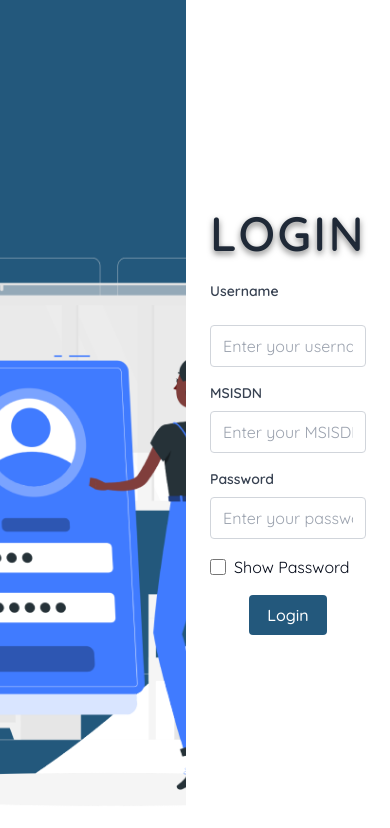
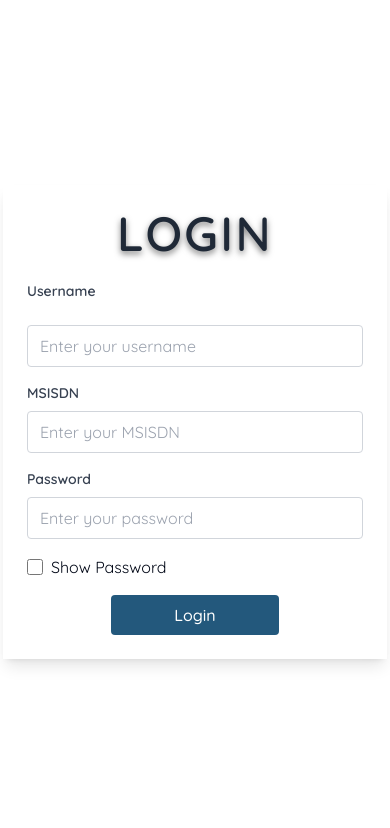
Before and after one commit to JayrTlcfzc/MerchantGUI, a React (Vite) app: page / in a window 390 px wide. Shown: the top 828 px of the page. Built offline with nearby package versions, Linux system fonts and the light colour scheme.

Commit message:
Update Login.jsx

```diff
--- a/src/pages/Login.jsx
+++ b/src/pages/Login.jsx
@@ -3,6 +3,7 @@ import LoginImage from '../assets/LoginImage.png';
 
 const Login = () => {
   const [msisdn, setMsisdn] = useState("");
+  const [showPassword, setShowPassword] = useState(false);
 
   const handleMsisdnChange = (e) => {
     const input = e.target.value;
@@ -10,15 +11,19 @@ const Login = () => {
     setMsisdn(sanitizedInput);
   };
 
+  const togglePasswordVisibility = () => {
+    setShowPassword((prevState) => !prevState);
+  }
+
   return (
     <div className="flex flex-row min-h-screen bg-white">
 
-      <div className="w-full h-screen">
+      <div className="w-full h-screen hidden md:block">
         <img src={LoginImage} className="max-content h-full object-cover" alt="Login Illustration"   />
       </div>
 
       <div className="flex flex-col min-h-screen items-center justify-center w-full">
-        <div className="w-full max-w-sm p-6 sm:max-w-md lg:max-w-lg">
+        <div className="w-full max-w-sm p-6 sm:max-w-md lg:max-w-lg shadow-lg md:shadow-none">
           <h2 className="mb-6 text-5xl font-bold text-center text-gray-800 tracking-wider text-shadow-lg">
             LOGIN
           </h2>
@@ -66,7 +71,7 @@ const Login = () => {
                 Password
               </label>
               <input
-                type="password"
+                type={showPassword ? "text" : "password"}
                 id="password"
                 className="w-full px-3 py-2 border border-gray-300 rounded focus:outline-none focus:ring-2 focus:ring-[#23587C] focus:border-transparent"
                 placeholder="Enter your password"
@@ -75,7 +80,10 @@ const Login = () => {
             </div>
 
             <div className="flex items-center mb-4">
-              <input type="checkbox" className="mr-2 w-4 h-4 cursor-pointer rounded" />
+              <input type="checkbox"
+                checked={showPassword}
+                onChange={togglePasswordVisibility}
+                className="mr-2 w-4 h-4 cursor-pointer rounded" />
               <label>Show Password</label>
             </div>
 
```
